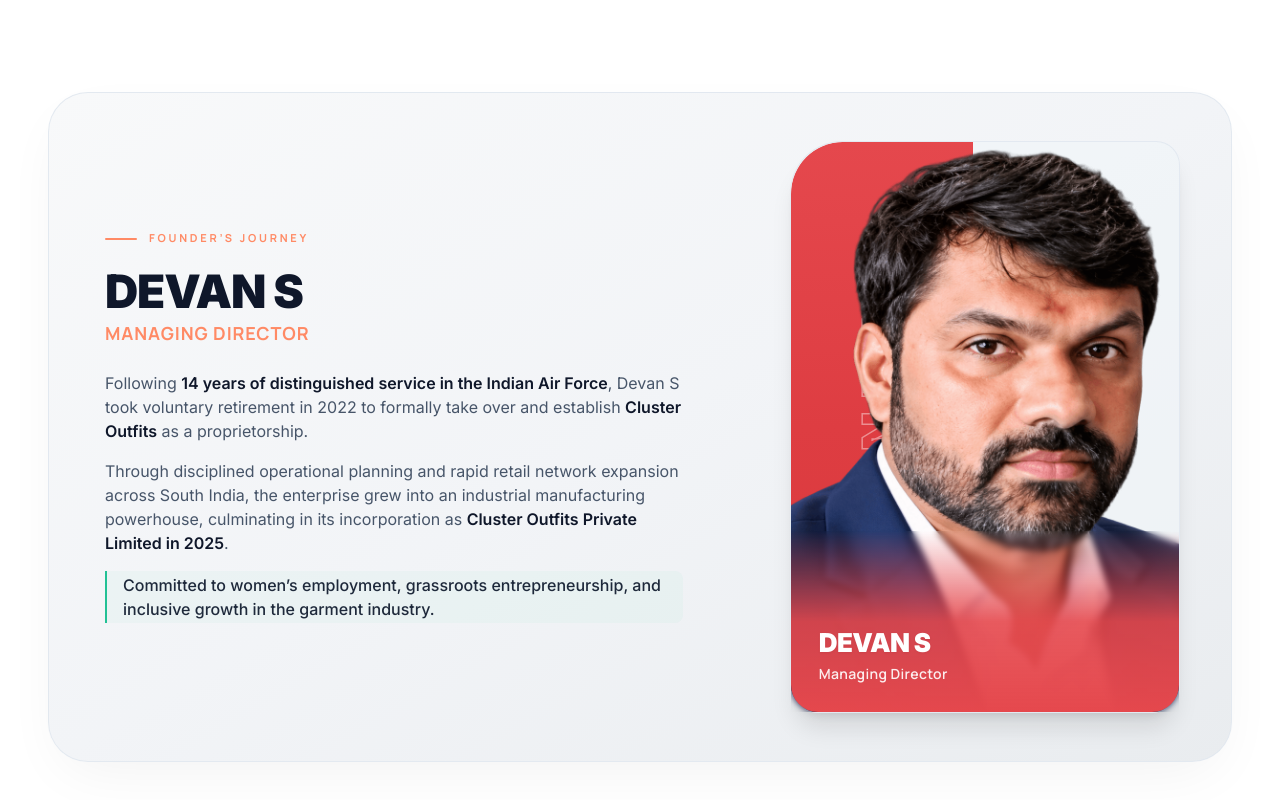
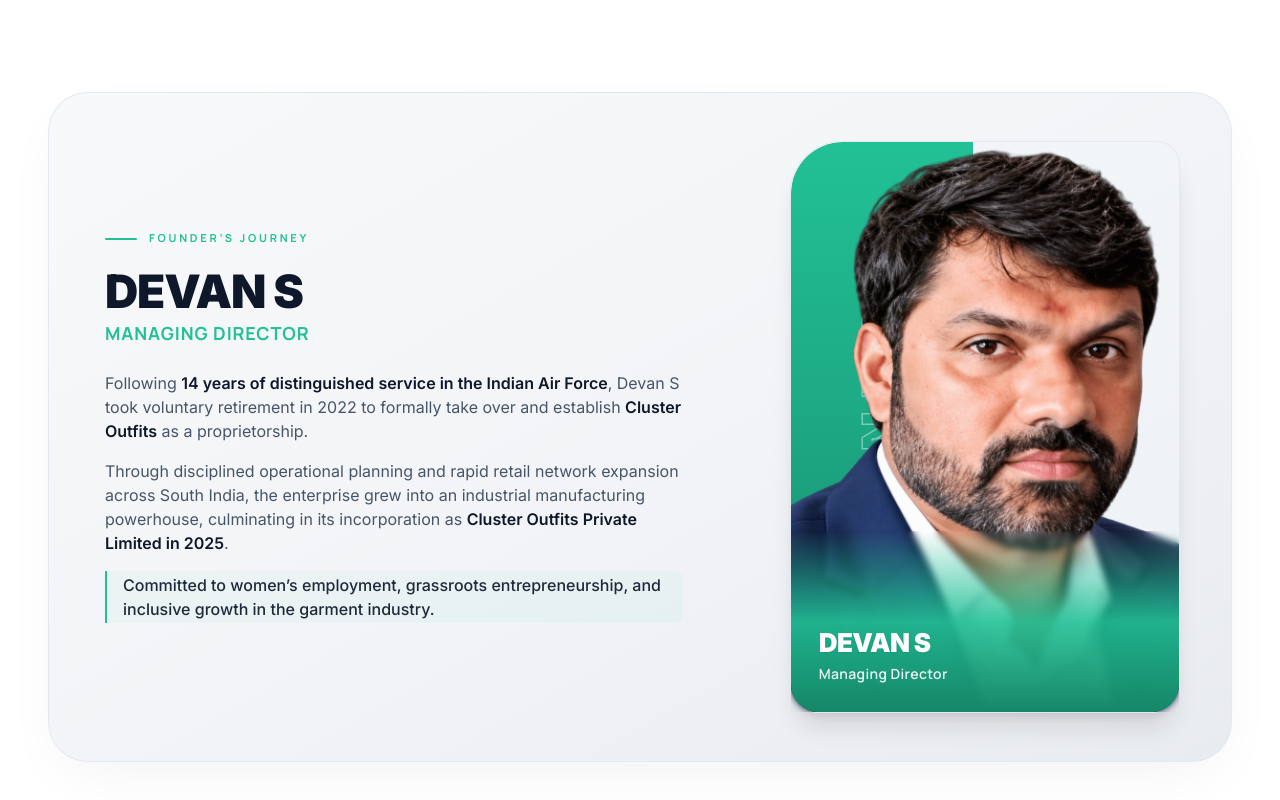
Before and after one commit to george-nithin/cluster-website, a Next.js app: page /about in a window 1280 px wide. Shown: the part 1026-1826 px from the top of the page. Built offline with nearby package versions, Linux system fonts and the light colour scheme.

Commit message:
style(about): use brand green (cluster-teal) for founder portrait card and section accents

```diff
--- a/src/app/about/page.tsx
+++ b/src/app/about/page.tsx
@@ -164,8 +164,8 @@
                 <div className="lg:col-span-7 p-8 sm:p-12 lg:p-14 flex flex-col justify-center">
                   {/* Eyebrow / Kicker */}
                   <div className="flex items-center gap-3 mb-6">
-                    <span className="w-8 h-0.5 bg-cluster-coral rounded-full" />
-                    <span className="text-[11px] font-bold tracking-[0.25em] text-cluster-coral uppercase font-manrope">
+                    <span className="w-8 h-0.5 bg-cluster-teal rounded-full" />
+                    <span className="text-[11px] font-bold tracking-[0.25em] text-cluster-teal uppercase font-manrope">
                       Founder’s Journey
                     </span>
                   </div>
@@ -174,7 +174,7 @@
                   <h2 className="text-3xl sm:text-4xl lg:text-[46px] font-black uppercase text-slate-900 tracking-tight leading-[1.06] mb-2 font-sans">
                     Devan S
                   </h2>
-                  <div className="text-base sm:text-lg font-bold text-cluster-coral uppercase tracking-wider mb-6 font-manrope">
+                  <div className="text-base sm:text-lg font-bold text-cluster-teal uppercase tracking-wider mb-6 font-manrope">
                     Managing Director
                   </div>
 
@@ -196,7 +196,7 @@
                 <div className="lg:col-span-5 p-6 sm:p-10 lg:p-12 flex items-center justify-center">
                   <div className="relative w-full max-w-[390px] aspect-[3/4.2] sm:aspect-[3/4.4] rounded-tl-[44px] sm:rounded-tl-[52px] rounded-tr-[24px] rounded-b-[24px] sm:rounded-b-[28px] overflow-hidden bg-slate-100/60 border border-slate-200/90 shadow-xl flex items-end justify-center group">
                     {/* 1. Left Half Rectangle with vertical outline "FOUNDER" */}
-                    <div className="absolute top-0 left-0 bottom-0 w-[47%] bg-gradient-to-b from-[#E5484D] via-[#DE3D42] to-[#D9383A] rounded-tl-[44px] sm:rounded-tl-[52px] overflow-hidden flex items-center justify-center select-none pointer-events-none z-0">
+                    <div className="absolute top-0 left-0 bottom-0 w-[47%] bg-gradient-to-b from-[#22C195] via-[#1DA883] to-[#158767] rounded-tl-[44px] sm:rounded-tl-[52px] overflow-hidden flex items-center justify-center select-none pointer-events-none z-0">
                       <span
                         className="font-black text-4xl sm:text-5xl lg:text-[52px] tracking-[0.24em] uppercase text-transparent whitespace-nowrap transform -rotate-90 font-sans select-none"
                         style={{
@@ -220,7 +220,7 @@
                     </div>
 
                     {/* 3. Blurred Color Box Overlay at Bottom with Name & Designation */}
-                    <div className="absolute bottom-0 inset-x-0 z-20 p-6 sm:p-7 pt-16 sm:pt-24 bg-gradient-to-t from-[#E5484D] via-[#E5484D]/90 to-transparent backdrop-blur-[3px]">
+                    <div className="absolute bottom-0 inset-x-0 z-20 p-6 sm:p-7 pt-16 sm:pt-24 bg-gradient-to-t from-[#158767] via-[#22C195]/90 to-transparent backdrop-blur-[3px]">
                       <div className="relative z-10">
                         <h3 className="text-2xl sm:text-[26px] font-black text-white tracking-tight leading-tight font-sans drop-shadow-sm">
                           Devan S
```
